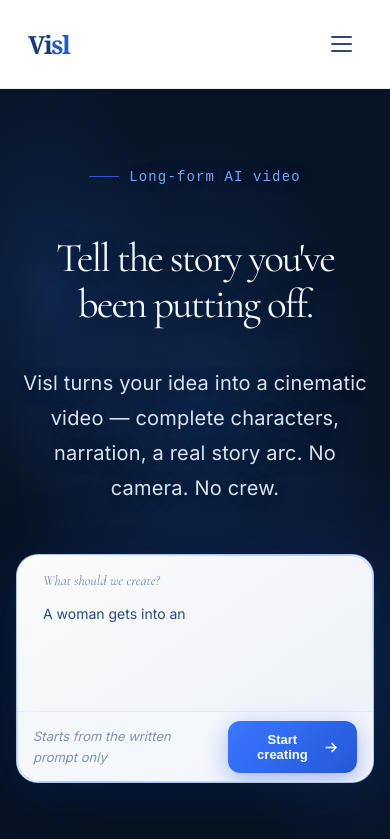
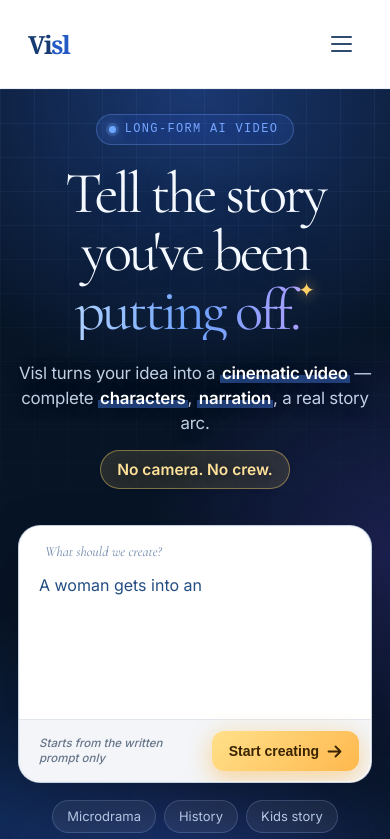
Before and after one commit to aishwaryaSingh2804/vivi, a React (Vite) app: page / in a window 390 px wide. Shown: the top 839 px of the page. Built offline with nearby package versions, Linux system fonts and the light colour scheme.

Commit message:
changed mobile layout

```diff
--- a/src/components/home/HeroPrompt.tsx
+++ b/src/components/home/HeroPrompt.tsx
@@ -89,6 +89,13 @@ export function HeroPrompt() {
     setIsFocused(true);
   };
 
+  // Mobile story chips: fill the composer with an example idea.
+  const handleChipClick = (index: number) => {
+    setPromptIndex(index);
+    setValue(DEMO_PROMPTS[index].text);
+    setIsFocused(true);
+  };
+
   const handleChange = (event: React.ChangeEvent<HTMLTextAreaElement>) => {
     setValue(event.target.value);
   };
@@ -151,7 +158,25 @@ const handleStart = () => {
         </div>
       </div>
 
-
+      {/* Mobile-only quick ideas (hidden on desktop via CSS) */}
+      <div
+        className="vivi-mobile-chips"
+        role="group"
+        aria-label="Try an example story idea"
+      >
+        {DEMO_PROMPTS.map((prompt, index) => (
+          <button
+            key={prompt.label}
+            type="button"
+            className={`vivi-mobile-chip${
+              value === prompt.text ? ' is-active' : ''
+            }`}
+            onClick={() => handleChipClick(index)}
+          >
+            {prompt.label}
+          </button>
+        ))}
+      </div>
     </div>
   );
 }
--- a/src/components/home/HeroSection.tsx
+++ b/src/components/home/HeroSection.tsx
@@ -17,14 +17,19 @@ export function HeroSection() {
             </div>
 
             <h1 className="vivi-hero-title">
-              Tell the story you've
-              <br />
-              been putting off.
+              <span className="vivi-title-l1">Tell the story</span>{' '}
+              <span>you've</span>
+              <br className="vivi-title-br" />{' '}
+              <span>been</span>{' '}
+              <span className="vivi-hero-title-accent">putting off.</span>
             </h1>
 
             <p className="vivi-hero-subtitle">
-              Visl turns your idea into a cinematic video — complete
-              characters, narration, a real story arc. No camera. No crew.
+              Visl turns your idea into a{' '}
+              <span className="vivi-sub-em">cinematic video</span> — complete{' '}
+              <span className="vivi-sub-em">characters</span>,{' '}
+              <span className="vivi-sub-em">narration</span>, a real story
+              arc. <span className="vivi-sub-punch">No camera. No crew.</span>
             </p>
 
             <HeroPrompt />
--- a/src/pages/ComingSoon.tsx
+++ b/src/pages/ComingSoon.tsx
@@ -89,14 +89,14 @@ export default function ComingSoon() {
           ========================================= */}
       <div className="coming-soon-content">
         {/* Visl logo */}
-        <Link
+        {/* <Link
           to={ROUTES.HOME}
           className="coming-soon-brand"
           onClick={handleLogoClick}
           aria-label="Go to Visl home"
         >
           Vi<span>sl</span>
-        </Link>
+        </Link> */}
 
         {/* Eyebrow */}
         <div className="coming-soon-eyebrow">
--- a/src/styles/home-hero.css
+++ b/src/styles/home-hero.css
@@ -2143,117 +2143,6 @@ background:
 }
 
 
-/* ==========================================
-   MOBILE HERO — FINAL SPACING CORRECTION
-========================================== */
-
-@media (max-width: 720px) {
-
-  /* Use controlled spacing instead of space-between */
-  .vivi-hero-content {
-    width: calc(100% - 32px);
-    min-height: calc(100svh - 145px);
-
-    display: flex;
-    flex-direction: column;
-    justify-content: center;
-    align-items: center;
-
-    gap: 0;
-    padding: 30px 0;
-    margin: auto;
-  }
-
-  /* Eyebrow */
-  .vivi-hero-eyebrow {
-    margin-bottom: 48px !important;
-  }
-
-  /* Main heading */
-  .vivi-hero-title {
-    font-size: clamp(39px, 10.5vw, 46px) !important;
-    line-height: 1.12 !important;
-    margin: 0 0 38px !important;
-    max-width: 100%;
-  }
-
-  /* THE ACTUAL MIDDLE DESCRIPTION */
-  .vivi-hero-subtitle {
-    display: block !important;
-
-    width: 100% !important;
-    max-width: 100% !important;
-
-    font-size: 20px !important;
-    line-height: 1.75 !important;
-    font-weight: 400 !important;
-
-    letter-spacing: 0.01em !important;
-
-    padding: 0 5px !important;
-    margin: 0 0 48px !important;
-
-    text-align: center !important;
-
-    color: rgba(235, 243, 255, 0.92) !important;
-
-    box-sizing: border-box;
-  }
-
-  /* Prompt card */
-  .vivi-prompt-wrapper {
-    width: 100% !important;
-    max-width: 100% !important;
-    margin: 0 !important;
-  }
-
-  /* Prompt card writing area */
-  .vivi-prompt-input {
-    min-height: 115px;
-    height: 115px;
-    font-size: 14px;
-    line-height: 1.65;
-  }
-
-  /* Suggestions */
-  .vivi-prompt-suggestions {
-    margin-top: 18px !important;
-  }
-
-  /* Bottom note */
-  .vivi-hero-note {
-    margin-top: 24px !important;
-  }
-
-  .vivi-hero-explore {
-    margin-top: 16px !important;
-  }
-
-}
-
-/* Shorter mobile screens */
-@media (max-width: 720px) and (max-height: 750px) {
-
-  .vivi-hero-content {
-    padding: 20px 0;
-  }
-
-  .vivi-hero-eyebrow {
-    margin-bottom: 28px !important;
-  }
-
-  .vivi-hero-title {
-    margin-bottom: 25px !important;
-    font-size: 37px !important;
-  }
-
-  .vivi-hero-subtitle {
-    margin-bottom: 30px !important;
-    font-size: 15px !important;
-  }
-
-}
-
 /* HTML animation embedded as the hero background */
 .vivi-hero {
   position: relative;
@@ -2306,3 +2195,522 @@ background:
   position: relative;
   z-index: 20;
 }
+
+/* =========================================================
+   MOBILE HERO V3
+   (replaces the earlier "MOBILE HERO REFINEMENT",
+    "RESPONSIVE FULL-VIEWPORT LAYOUT" and "SHORT MOBILE
+    SCREENS" blocks)
+   ========================================================= */
+
+/* Mobile-only pieces are hidden on desktop */
+.vivi-mobile-chips {
+  display: none;
+}
+
+@media (max-width: 720px) {
+
+  /* ---------- Hero shell ---------- */
+
+  .vivi-hero {
+    /* Height of the mobile navbar. Tweak if yours differs. */
+    --vivi-mobile-nav: 88px;
+
+    height: auto;
+    min-height: calc(100vh - var(--vivi-mobile-nav));
+    min-height: calc(100svh - var(--vivi-mobile-nav));
+
+    display: flex;
+    align-items: stretch;
+    justify-content: flex-start;
+
+    overflow: hidden;
+
+    background:
+      radial-gradient(
+        ellipse 120% 52% at 50% 0%,
+        rgba(58, 116, 238, 0.38),
+        transparent 70%
+      ),
+      radial-gradient(
+        ellipse 90% 40% at 100% 58%,
+        rgba(98, 78, 226, 0.22),
+        transparent 70%
+      ),
+      radial-gradient(
+        ellipse 80% 36% at 0% 90%,
+        rgba(40, 110, 235, 0.20),
+        transparent 70%
+      ),
+      #071426;
+  }
+
+  /* Faint grid that fades out toward the middle */
+  .vivi-hero::before {
+    content: "";
+
+    position: absolute;
+    inset: 0;
+    z-index: 0;
+
+    pointer-events: none;
+
+    background-image:
+      linear-gradient(rgba(120, 170, 255, 0.07) 1px, transparent 1px),
+      linear-gradient(90deg, rgba(120, 170, 255, 0.07) 1px, transparent 1px);
+
+    background-size: 34px 34px;
+
+    -webkit-mask-image: linear-gradient(180deg, #000 0%, transparent 62%);
+    mask-image: linear-gradient(180deg, #000 0%, transparent 62%);
+  }
+
+  /* Blue glow rising behind the prompt */
+  .vivi-hero::after {
+    content: "";
+
+    position: absolute;
+    left: 50%;
+    bottom: -140px;
+    z-index: 0;
+
+    width: 150%;
+    height: 340px;
+
+    transform: translateX(-50%);
+
+    pointer-events: none;
+
+    background:
+      radial-gradient(
+        ellipse at center,
+        rgba(70, 110, 255, 0.34),
+        transparent 66%
+      );
+
+    filter: blur(32px);
+  }
+
+  /* ---------- Content column ---------- */
+
+  .vivi-hero-content {
+    width: calc(100% - 36px);
+    max-width: none;
+    height: auto;
+    min-height: 0;
+
+    margin: 0 auto;
+    padding:
+      clamp(18px, 3svh, 30px)
+      0
+      calc(22px + env(safe-area-inset-bottom, 0px));
+
+    box-sizing: border-box;
+
+    display: flex;
+    flex-direction: column;
+    align-items: center;
+    justify-content: flex-start;
+  }
+
+  /* ---------- Eyebrow pill ---------- */
+
+  .vivi-hero-eyebrow {
+    display: inline-flex;
+    flex-shrink: 0;
+
+    gap: 9px;
+
+    margin: 0 0 clamp(12px, 2.4svh, 24px);
+    padding: 7px 15px 7px 12px;
+
+    border: 1px solid rgba(118, 165, 255, 0.32);
+    border-radius: 999px;
+
+    background: rgba(60, 110, 230, 0.15);
+
+    font-size: 12px;
+    line-height: 1.2;
+    letter-spacing: 0.11em;
+    text-transform: uppercase;
+  }
+
+  .vivi-hero-eyebrow-line {
+    width: 7px;
+    height: 7px;
+
+    border-radius: 50%;
+
+    background: #6ea8ff;
+
+    box-shadow:
+      0 0 0 3px rgba(110, 168, 255, 0.22),
+      0 0 14px rgba(110, 168, 255, 0.95);
+  }
+
+  /* ---------- Title: three big lines ---------- */
+
+  .vivi-hero-title {
+    flex-shrink: 0;
+
+    width: 100%;
+    max-width: 100%;
+
+    margin: 0 0 clamp(14px, 2.4svh, 24px);
+
+    /* Scales with both screen width and height */
+    font-size: clamp(38px, min(15vw, calc(7.2svh + 8px)), 68px);
+    line-height: 1;
+    letter-spacing: -0.05em;
+  }
+
+  /* "Tell the story" / "you've been" / "putting off." */
+  .vivi-title-l1 {
+    display: block;
+  }
+
+  .vivi-title-br {
+    display: none;
+  }
+
+  .vivi-hero-title-accent {
+    position: relative;
+
+    display: block;
+
+    width: fit-content;
+    margin: 0 auto;
+
+    padding-right: 0.28em;
+
+    background: linear-gradient(90deg, #aed0ff 0%, #6ea3ff 50%, #b39dff 100%);
+
+    -webkit-background-clip: text;
+    background-clip: text;
+
+    -webkit-text-fill-color: transparent;
+    color: transparent;
+
+    text-shadow: none;
+  }
+
+  /* Little sparkle after "putting off." */
+  .vivi-hero-title-accent::after {
+    content: "✦";
+
+    position: absolute;
+    top: 0.02em;
+    right: 0;
+
+    font-size: 0.34em;
+    letter-spacing: 0;
+
+    -webkit-text-fill-color: #ffd166;
+    color: #ffd166;
+
+    text-shadow: 0 0 14px rgba(255, 209, 102, 0.8);
+  }
+
+  /* ---------- Subtitle ---------- */
+
+  .vivi-hero-subtitle {
+    flex-shrink: 0;
+
+    width: 100%;
+    max-width: 370px;
+
+    margin: 0 0 clamp(16px, 2.8svh, 28px);
+    padding: 0;
+
+    font-size: clamp(15px, min(4.4vw, 2svh), 18px);
+    font-weight: 400;
+    line-height: 1.5;
+    letter-spacing: -0.012em;
+
+    color: rgba(214, 227, 250, 0.9);
+
+    text-wrap: pretty;
+  }
+
+  /* Highlighter-style emphasis */
+  .vivi-sub-em {
+    color: #ffffff;
+    font-weight: 600;
+
+    background:
+      linear-gradient(
+        transparent 62%,
+        rgba(80, 140, 255, 0.42) 62%
+      );
+
+    padding: 0 2px;
+
+    -webkit-box-decoration-break: clone;
+    box-decoration-break: clone;
+  }
+
+  /* "No camera. No crew." as a warm pill on its own line */
+  .vivi-sub-punch {
+    display: block;
+
+    width: fit-content;
+
+    margin: clamp(10px, 1.6svh, 16px) auto 0;
+    padding: 7px 16px;
+
+    border: 1px solid rgba(255, 214, 102, 0.42);
+    border-radius: 999px;
+
+    background: rgba(255, 214, 102, 0.13);
+
+    color: #ffe29a;
+
+    font-size: 0.92em;
+    font-weight: 600;
+    letter-spacing: 0;
+  }
+
+  /* ---------- Prompt composer (royal blue) ---------- */
+
+  .vivi-prompt-wrapper {
+    flex-shrink: 0;
+
+    width: 100%;
+    max-width: 100%;
+
+    /* Pins the composer to the bottom (thumb zone) and
+       soaks up any leftover height above it */
+    margin: auto 0 0;
+    padding-top: 12px;
+  }
+
+  .vivi-prompt-box {
+  border-radius: 22px;
+
+  border: 1px solid rgba(180, 195, 215, 0.75);
+
+  background: #ffffff;
+
+  box-shadow:
+    0 26px 60px rgba(0, 0, 0, 0.24),
+    0 0 0 1px rgba(255, 255, 255, 0.8) inset;
+
+  -webkit-backdrop-filter: none;
+  backdrop-filter: none;
+}
+
+  .vivi-prompt-box::before {
+  background:
+    linear-gradient(
+      135deg,
+      rgba(255, 255, 255, 0.9),
+      rgba(180, 200, 235, 0.15) 45%,
+      rgba(255, 255, 255, 0.7)
+    );
+}
+
+  /* No lift on mobile: it fights the on-screen keyboard */
+  .vivi-prompt-box:focus-within {
+    transform: none;
+
+    border-color: rgba(210, 225, 255, 0.95);
+
+    box-shadow:
+      0 26px 60px rgba(8, 20, 90, 0.60),
+      0 0 0 3px rgba(150, 185, 255, 0.35),
+      0 0 70px rgba(100, 140, 255, 0.45);
+  }
+
+  .vivi-prompt-label {
+  color: #6c86aa;
+}
+.vivi-prompt-input {
+  min-height: clamp(135px, 18svh, 175px);
+  height: clamp(135px, 18svh, 175px);
+
+  padding: 6px 20px 12px;
+
+  font-size: 16px;
+  line-height: 1.5;
+
+  color: #234d82;
+  -webkit-text-fill-color: #234d82;
+}
+@media (max-width: 720px) {
+
+  .vivi-prompt-box {
+    min-height: 210px;
+
+    border-radius: 22px;
+    border: 1px solid rgba(180, 195, 215, 0.75);
+
+    background: #ffffff;
+
+    box-shadow:
+      0 26px 60px rgba(0, 0, 0, 0.24),
+      0 0 0 1px rgba(255, 255, 255, 0.8) inset;
+
+    -webkit-backdrop-filter: none;
+    backdrop-filter: none;
+  }
+
+  .vivi-prompt-input {
+    min-height: clamp(135px, 18svh, 175px);
+    height: clamp(135px, 18svh, 175px);
+
+    padding: 6px 20px 12px;
+
+    font-size: 16px;
+    line-height: 1.5;
+
+    color: #234d82;
+    -webkit-text-fill-color: #234d82;
+  }
+
+}
+
+.vivi-prompt-input::placeholder {
+  color: #8ba4c4;
+  -webkit-text-fill-color: #8ba4c4;
+}
+.vivi-prompt-footer {
+  display: flex;
+  align-items: center;
+  justify-content: space-between;
+
+  gap: 12px;
+  padding: 11px 12px 11px 20px;
+
+  background: #f3f5f8;
+  border-top: 1px solid #e1e6ed;
+}
+
+.vivi-prompt-hint {
+  flex: 1 1 auto;
+  min-width: 0;
+
+  font-size: 11.5px;
+  line-height: 1.3;
+  font-style: italic;
+
+  color: #718096;
+
+  /* Make sure it never gets visually swallowed */
+  opacity: 1;
+  color: #66758a;
+font-weight: 500;
+}
+
+  /* Warm CTA that pops against the blue card */
+  .vivi-prompt-button {
+    flex-shrink: 0;
+
+    padding: 12px 17px;
+
+    white-space: nowrap;
+
+    font-size: 14px;
+    font-weight: 700;
+
+    color: #3a2300;
+
+    background: linear-gradient(135deg, #ffe08a 0%, #ffb84d 100%);
+
+    box-shadow:
+      0 10px 24px rgba(255, 170, 40, 0.34),
+      0 0 22px rgba(255, 200, 90, 0.22);
+  }
+
+  .vivi-prompt-button:hover {
+    background: linear-gradient(135deg, #ffe89f 0%, #ffc064 100%);
+
+    box-shadow:
+      0 14px 30px rgba(255, 170, 40, 0.42),
+      0 0 30px rgba(255, 200, 90, 0.30);
+  }
+
+  /* ---------- Story chips ---------- */
+
+  .vivi-mobile-chips {
+    display: flex;
+    flex-wrap: wrap;
+    justify-content: center;
+
+    gap: 8px;
+
+    margin-top: clamp(12px, 2svh, 18px);
+  }
+
+  .vivi-mobile-chip {
+    padding: 9px 14px;
+
+    border: 1px solid rgba(150, 185, 245, 0.26);
+    border-radius: 999px;
+
+    background: rgba(255, 255, 255, 0.07);
+
+    color: #c6dafa;
+
+    font-family: inherit;
+    font-size: 13px;
+    line-height: 1;
+
+    cursor: pointer;
+
+    -webkit-tap-highlight-color: transparent;
+
+    transition:
+      background 160ms ease,
+      border-color 160ms ease,
+      color 160ms ease;
+  }
+
+  .vivi-mobile-chip:active {
+    background: rgba(255, 255, 255, 0.14);
+  }
+
+  .vivi-mobile-chip.is-active {
+    background: rgba(70, 120, 255, 0.38);
+
+    border-color: rgba(150, 190, 255, 0.9);
+
+    color: #ffffff;
+  }
+}
+
+/* Compact phones */
+@media (max-width: 720px) and (max-height: 700px) {
+
+  .vivi-mobile-chips {
+    display: none;
+  }
+
+  .vivi-sub-punch {
+    padding: 5px 14px;
+  }
+}
+
+@media (max-width: 720px) and (max-height: 600px) {
+
+  .vivi-sub-punch {
+    display: none;
+  }
+}
+
+/* Very narrow phones */
+@media (max-width: 360px) {
+
+  .vivi-prompt-hint {
+    display: none;
+  }
+
+  .vivi-prompt-footer {
+    padding-left: 12px;
+  }
+
+  .vivi-prompt-button {
+    width: 100%;
+
+    justify-content: center;
+  }
+}
```
